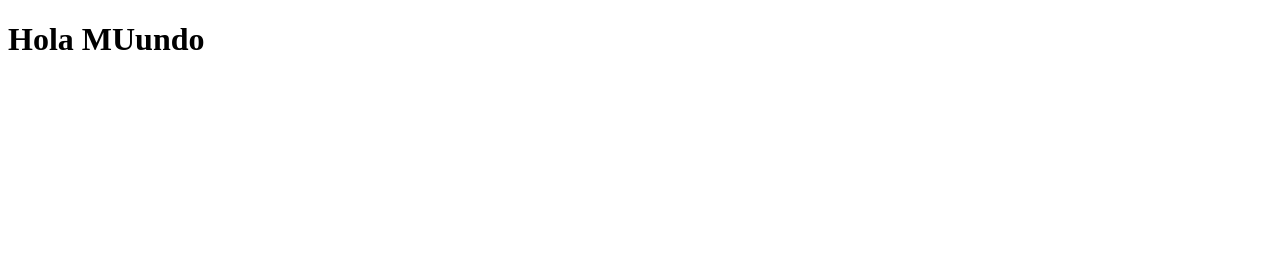
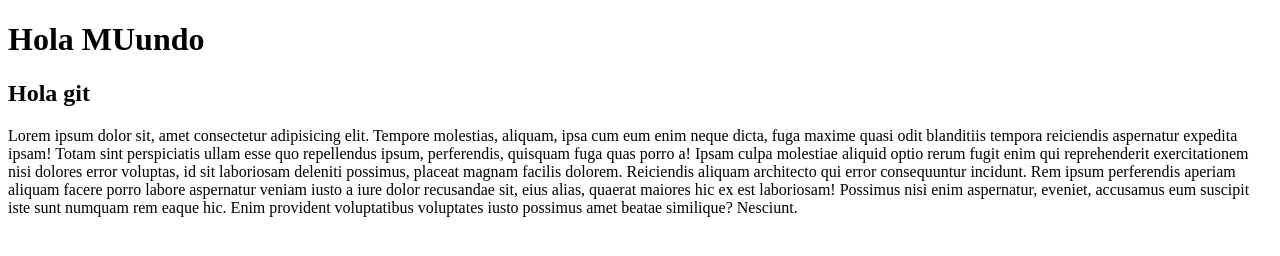
Before and after one commit to Pardinho10/index, a plain HTML site: page index.html in a window 1280 px wide. Drawn offline with Linux system fonts and the light colour scheme.

Commit message:
add h2 and p

```diff
--- a/index.html
+++ b/index.html
@@ -7,5 +7,21 @@
   </head>
   <body>
     <h1>Hola MUundo</h1>
+    <h2>Hola git</h2>
+    <p>
+      Lorem ipsum dolor sit, amet consectetur adipisicing elit. Tempore
+      molestias, aliquam, ipsa cum eum enim neque dicta, fuga maxime quasi odit
+      blanditiis tempora reiciendis aspernatur expedita ipsam! Totam sint
+      perspiciatis ullam esse quo repellendus ipsum, perferendis, quisquam fuga
+      quas porro a! Ipsam culpa molestiae aliquid optio rerum fugit enim qui
+      reprehenderit exercitationem nisi dolores error voluptas, id sit
+      laboriosam deleniti possimus, placeat magnam facilis dolorem. Reiciendis
+      aliquam architecto qui error consequuntur incidunt. Rem ipsum perferendis
+      aperiam aliquam facere porro labore aspernatur veniam iusto a iure dolor
+      recusandae sit, eius alias, quaerat maiores hic ex est laboriosam!
+      Possimus nisi enim aspernatur, eveniet, accusamus eum suscipit iste sunt
+      numquam rem eaque hic. Enim provident voluptatibus voluptates iusto
+      possimus amet beatae similique? Nesciunt.
+    </p>
   </body>
 </html>
```
